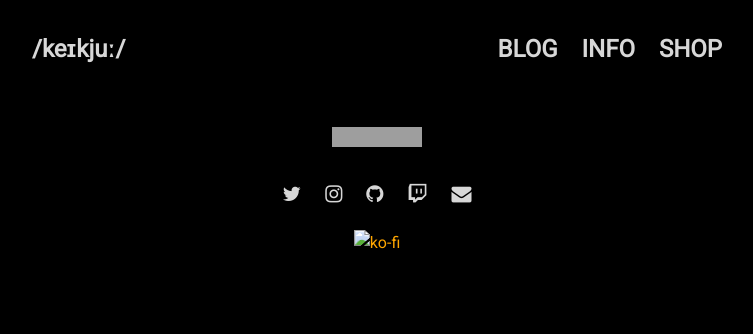
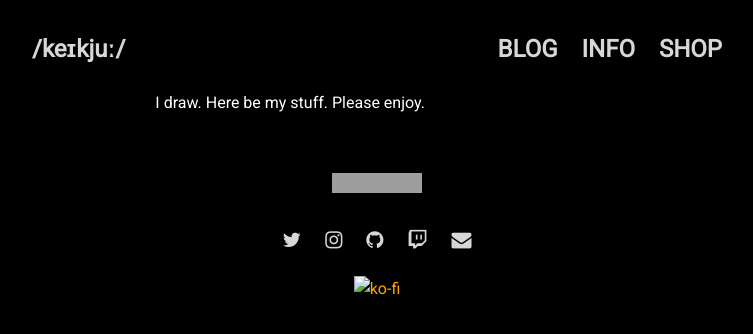
Before and after one commit to keikju/keikju.github.io, a Jekyll site: the page built from pages/about.html, in a window 1280 px wide. Shown: the top 334 px of the page, without its empty margins (263-1016 px from the left). Built offline with Jekyll 4.4.1, drawn with Linux system fonts in a browser that asks for light colours; nearby versions of some CDN libraries; grey boxes are pictures that could not be loaded.

```diff
--- a/_data/settings.yml
+++ b/_data/settings.yml
@@ -39,9 +39,10 @@ disqus:
 #-------------------------------
 # About Section
 
-#about: >
+about: >
 
-  #I draw. Here be my stuff.
+  I draw. Here be my stuff. Please enjoy.
+
 
 
 contact: >
@@ -52,7 +53,7 @@ contact: >
 # Work Section
 
 projects:
-- {name: 'sketch', folder: 'sketch', file: 'projects/sketch.md'}
+- {name: 'sketch', folder: 'sketch', file: 'projects/sketch.html'}
 - {name: '', folder: 'proj-2', file: 'projects/proj-2.html'}
 - {name: '', folder: 'proj-3', file: 'projects/proj-3.html'}
 #- {name: 'Project Four', folder: 'proj-4', file: 'projects/proj-4.html'}
```
